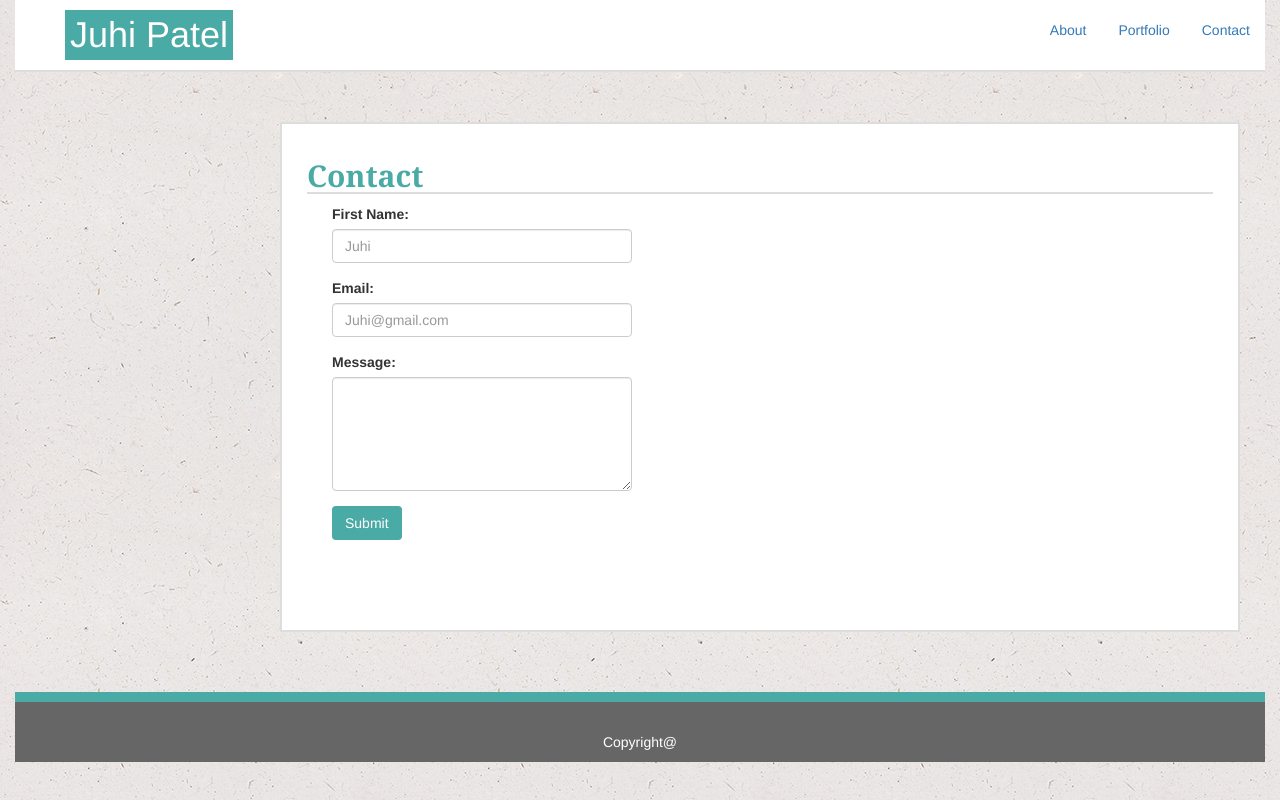
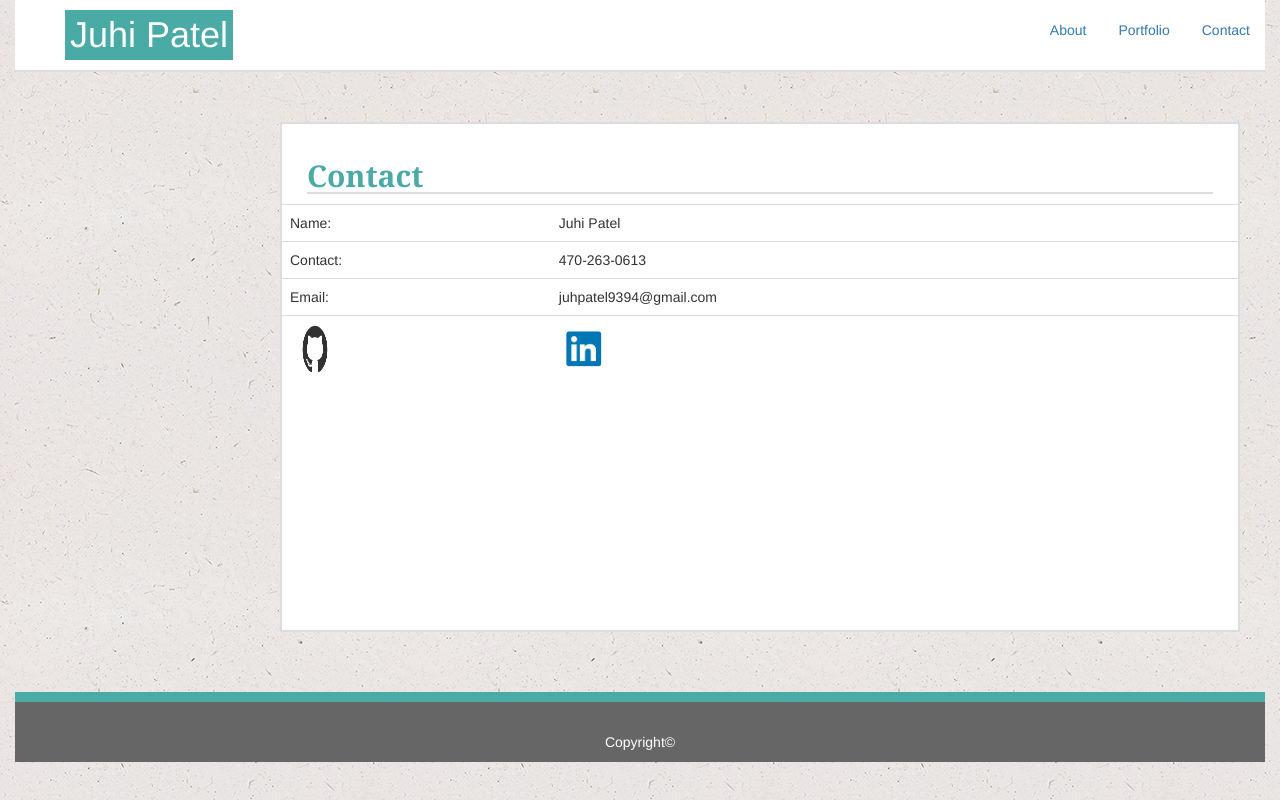
Before and after one commit to Juhi1919/bootstrap_portfolio, a plain HTML site: page contact1.html in a window 1280 px wide. Drawn offline with nearby package versions, Linux system fonts and the light colour scheme; files whose address does not match are found by name.

Commit message:
Update porfolio

```diff
--- a/contact1.html
+++ b/contact1.html
@@ -28,22 +28,31 @@
                         <h2>Contact</h2>
                     </div>
                    <div class="col-md-12">
-                    <form action="index.html">
-                        <div class="form-group">
-                          <label >First Name:</label>
-                          <input type="text" class="form-control" placeholder="Juhi" name="fnm">
-                        </div>
-                        <div class="form-group">
-                          <label >Email:</label>
-                          <input type="email" class="form-control" placeholder="Juhi@gmail.com" name="email">
-                        </div>
-                        <div class="form-group">
-                                <label for="comment">Message:</label>
-                                <textarea class="form-control" rows="5" id="comment"></textarea>
-                              </div>
+						<table class="table tabble-hover">
+							<tbody>
+								<tr>
+									<td>Name:</td>
+									<td>Juhi Patel</td>
 
-                        <button type="submit" class="btn" onclick="index.html">Submit</button>
-                      </form>
+								</tr>
+								<tr>
+									<td>Contact:</td>
+									<td>470-263-0613</td>
+
+								</tr>
+								<tr>
+									<td>Email:</td>
+									<td>juhpatel9394@gmail.com</td>
+
+								</tr>
+								<tr>
+									<td><a href="https://github.com/Juhi1919"><img src="C:\Users\Prachi Patel\Desktop\bootstrap_portfolio\Images\github.png" height=50px width=50px;> </a></td>
+									<td><a href="https://www.linkedin.com/"><img src="C:\Users\Prachi Patel\Desktop\bootstrap_portfolio\Images\linkedin.png" height=50px width=50px;> </a></td>
+
+								</tr>
+
+							</tbody>
+						</table>
                     </div>
 
 
@@ -56,7 +65,7 @@
 
           <div class="container-fluid">
               <div class="footer">
-                  <p>Copyright@</p>
+                  <p>Copyright&copy </p>
             </div>
           </div>
 
--- a/css/s1.css
+++ b/css/s1.css
@@ -99,7 +99,7 @@ body
     text-align: center;
     margin-top:30px;
 }
-.col-sm-3 img {
+.col-sm-3 img  {
     width: 200px;
     height: 200px;
     margin-left: 20px;
```
Also changed, not shown: index.html (+12 -5 lines), portfolio1.html (+10 -10 lines), Images/backg.png (added), Images/gems.gif (added), Images/gems.jpg (added), Images/gif.gif (added), Images/github.png (added), Images/hello.gif (added), Images/linkedin.png (added), Images/train.jpg (added), Images/travia.jpg (added), Images/word.jpg (added), 1 other file.
